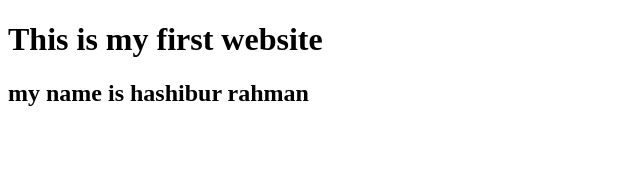
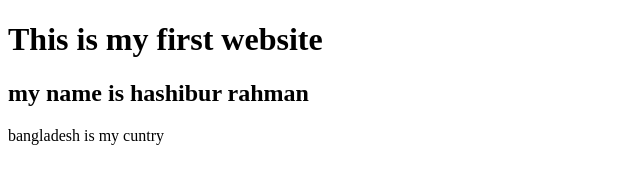
Before and after one commit to phashibur/life-time, a plain HTML site: page index.html in a window 1280 px wide. Shown: the whole page, without its empty margins (0-640 px from the left). Drawn offline with Linux system fonts and the light colour scheme.

Commit message:
first commit

```diff
--- a/index.html
+++ b/index.html
@@ -8,5 +8,6 @@
 <body>
     <h1>This is my first website</h1>
     <h2>my name is hashibur rahman</h2>
+    <p>bangladesh is my cuntry</p>
 </body>
 </html>
```
